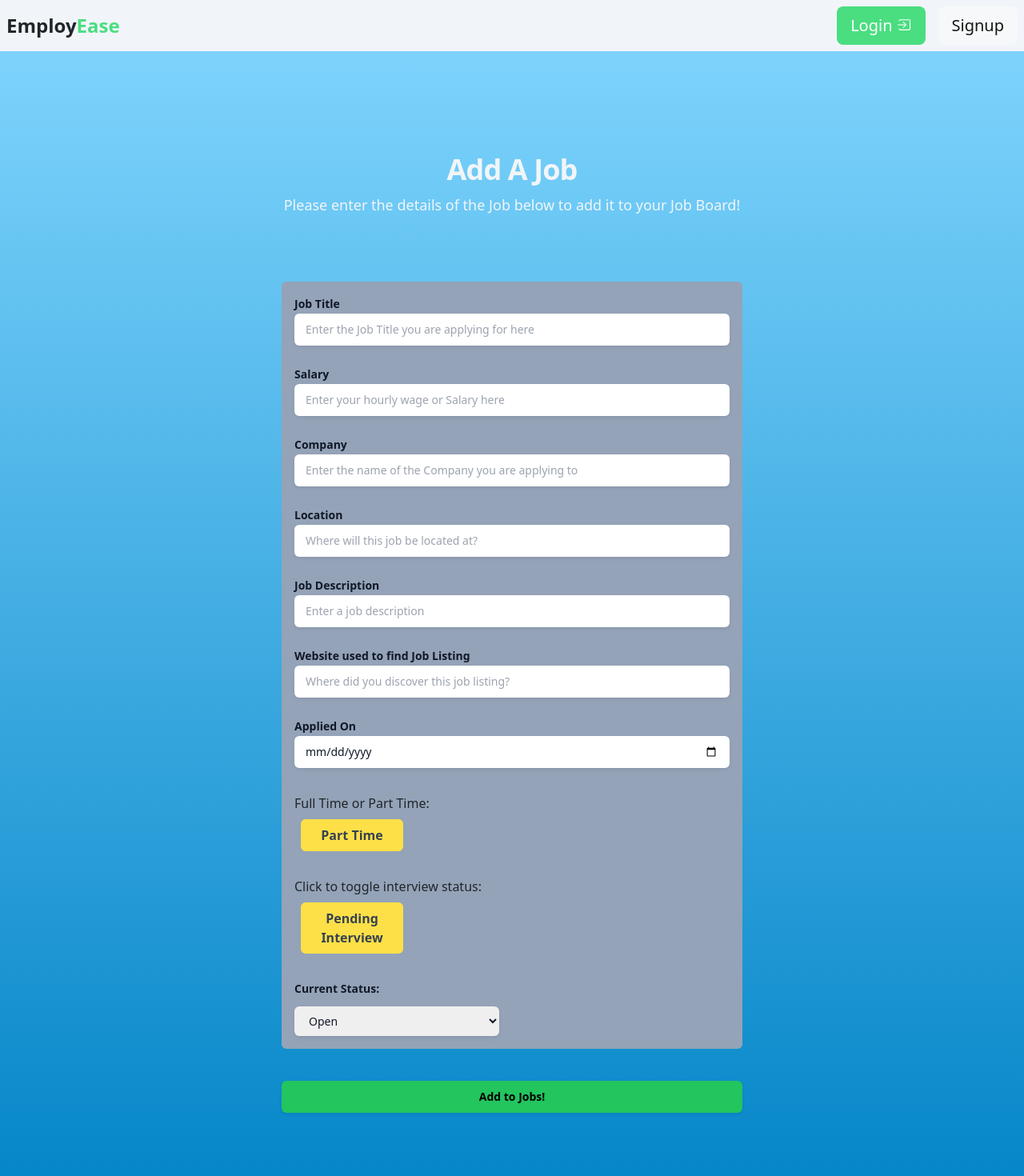
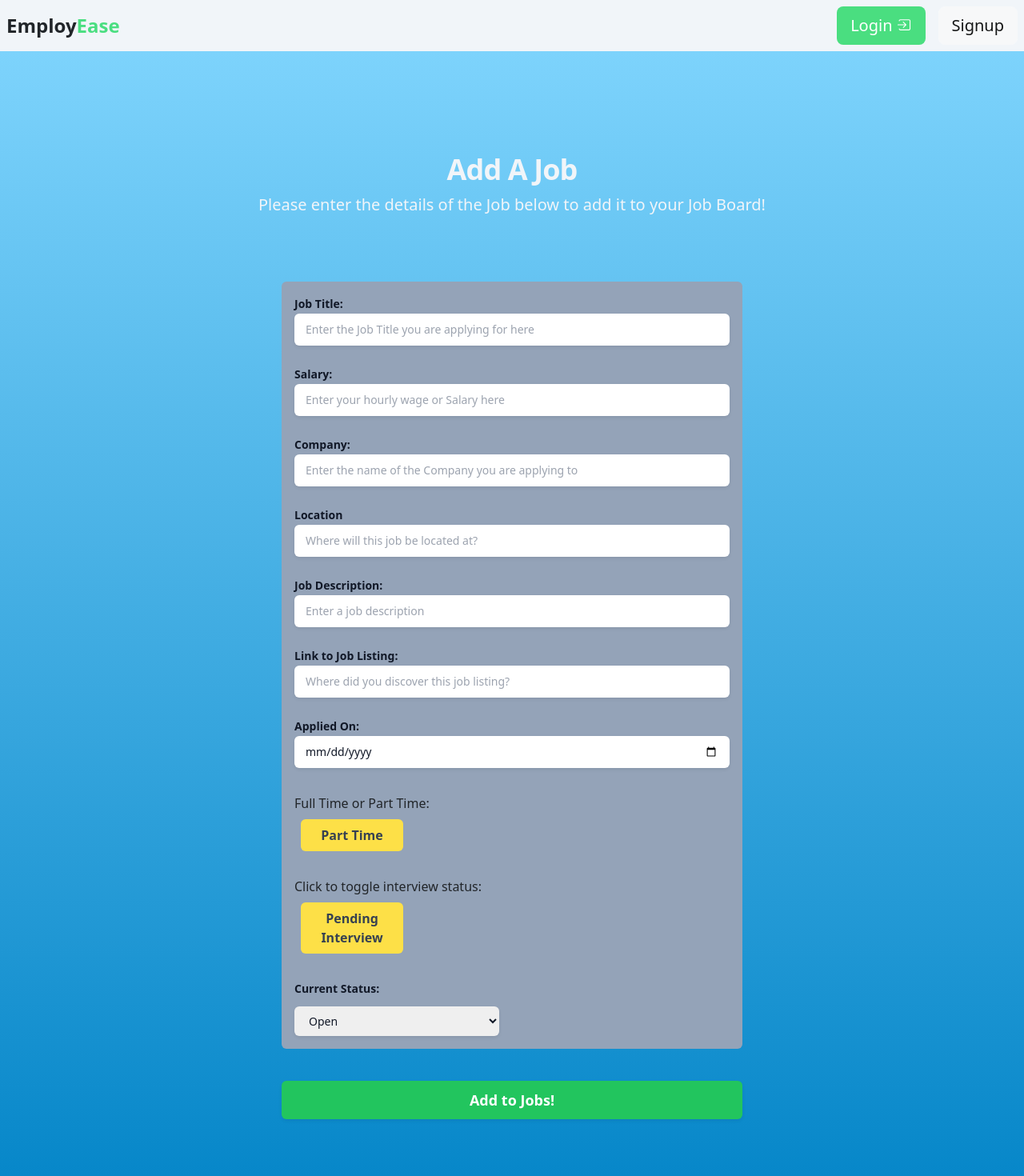
Before and after one commit to jhuber1155/EmployEase, a React (Vite) app in the folder client/: page /addJob in a window 1280 px wide. Shown: the top 1470 px of the page at 80% size. Built offline with nearby package versions, Linux system fonts and the light colour scheme.

Commit message:
update job styling

```diff
--- a/client/src/components/UpdateJobForm.jsx
+++ b/client/src/components/UpdateJobForm.jsx
@@ -93,8 +93,8 @@ const UpdateJobForm = ({ job }) => {
                 onChange={handleFormChange}
                 labelClasses="my-2"
                 inputClassesOptions={[
-                    "bg-green-300 text-gray-700 font-bold px-4 py-2 rounded-md mr-2 mb-4 md:w-4/12",
-                    "bg-yellow-300 text-gray-700 font-bold px-4 py-2 rounded-md mr-2 mb-4 md:w-4/12"
+                    "bg-green-300 text-gray-700 font-bold px-4 py-2 rounded-md mb-4 md:w-3/12 flex",
+                    "bg-yellow-300 text-gray-700 font-bold px-4 py-2 rounded-md mb-4 md:w-4/12 flex"
                 ]}
             />
 
--- a/client/src/pages/AddJob.jsx
+++ b/client/src/pages/AddJob.jsx
@@ -65,7 +65,7 @@ const JobForm = () => {
       </div>
       <div className="mx-auto max-w-2xl text-center">
         <h2 className="text-3xl font-bold tracking-tight text-slate-100 sm:text-4xl">Add A Job</h2>
-        <p className="mt-2 text-lg leading-8 text-slate-100">
+        <p className="mt-2 text-xl leading-8 text-slate-100">
           Please enter the details of the Job below to add it to your Job Board!
         </p>
       </div>
@@ -73,7 +73,7 @@ const JobForm = () => {
         <div className="grid grid-cols-1 gap-x-8 gap-y-6 bg-slate-400 p-3 rounded-md sm:grid-cols-2">
           <FormInput
             formId="jobTitle"
-            title="Job Title"
+            title="Job Title:"
             value={formState.jobTitle}
             onChange={handleFormChange}
             placeholder='Enter the Job Title you are applying for here'
@@ -82,7 +82,7 @@ const JobForm = () => {
           />
           <FormInput
             formId="salary"
-            title="Salary"
+            title="Salary:"
             value={formState.salary}
             onChange={handleFormChange}
             placeholder='Enter your hourly wage or Salary here'
@@ -91,7 +91,7 @@ const JobForm = () => {
           />
           <FormInput
             formId="companyName"
-            title="Company"
+            title="Company:"
             value={formState.companyName}
             onChange={handleFormChange}
             placeholder='Enter the name of the Company you are applying to'
@@ -109,7 +109,7 @@ const JobForm = () => {
           />
           <FormInput
             formId="description"
-            title="Job Description"
+            title="Job Description:"
             value={formState.description}
             onChange={handleFormChange}
             placeholder='Enter a job description'
@@ -118,7 +118,7 @@ const JobForm = () => {
           />
           <FormInput
             formId="jobLink"
-            title="Website used to find Job Listing"
+            title="Link to Job Listing:"
             value={formState.jobLink}
             onChange={handleFormChange}
             placeholder='Where did you discover this job listing?'
@@ -128,7 +128,7 @@ const JobForm = () => {
           <FormInput
             type='date'
             formId="appliedOn"
-            title="Applied On"
+            title="Applied On:"
             value={formState.appliedOn}
             onChange={handleFormChange}
             labelClasses="block text-sm font-semibold leading-6 text-gray-900"
@@ -190,9 +190,9 @@ const JobForm = () => {
         <div className="mt-10">
           <button
             type="submit"
-            className="block w-full rounded-md bg-green-500 px-3.5 py-2.5 text-center text-sm font-semibold text-black shadow-sm hover:bg-green-700 focus-visible:outline focus-visible:outline-2 focus-visible:outline-offset-2 focus-visible:outline-green-500"
+            className="block w-full rounded-md bg-green-500 px-3.5 py-2.5 text-center text-sm font-semibold text-white shadow-sm hover:bg-green-700 focus-visible:outline focus-visible:outline-2 focus-visible:outline-offset-2 focus-visible:outline-green-500"
           >
-            <span>Add to Jobs!</span>
+            <span className='text-lg'>Add to Jobs!</span>
           </button>
         </div>
       </form>
--- a/client/src/pages/Job.jsx
+++ b/client/src/pages/Job.jsx
@@ -18,7 +18,7 @@ const Job = () => {
 
     if (Auth.loggedIn()) {
         return (
-            <main className='bg-gradient-to-t from-sky-600 to-sky-300 h-screen'>
+            <main className='bg-gradient-to-t from-sky-600 to-sky-300 pb-5'>
                 {loading ? (
                     <div>Loading...</div>
                 ) : (
```
